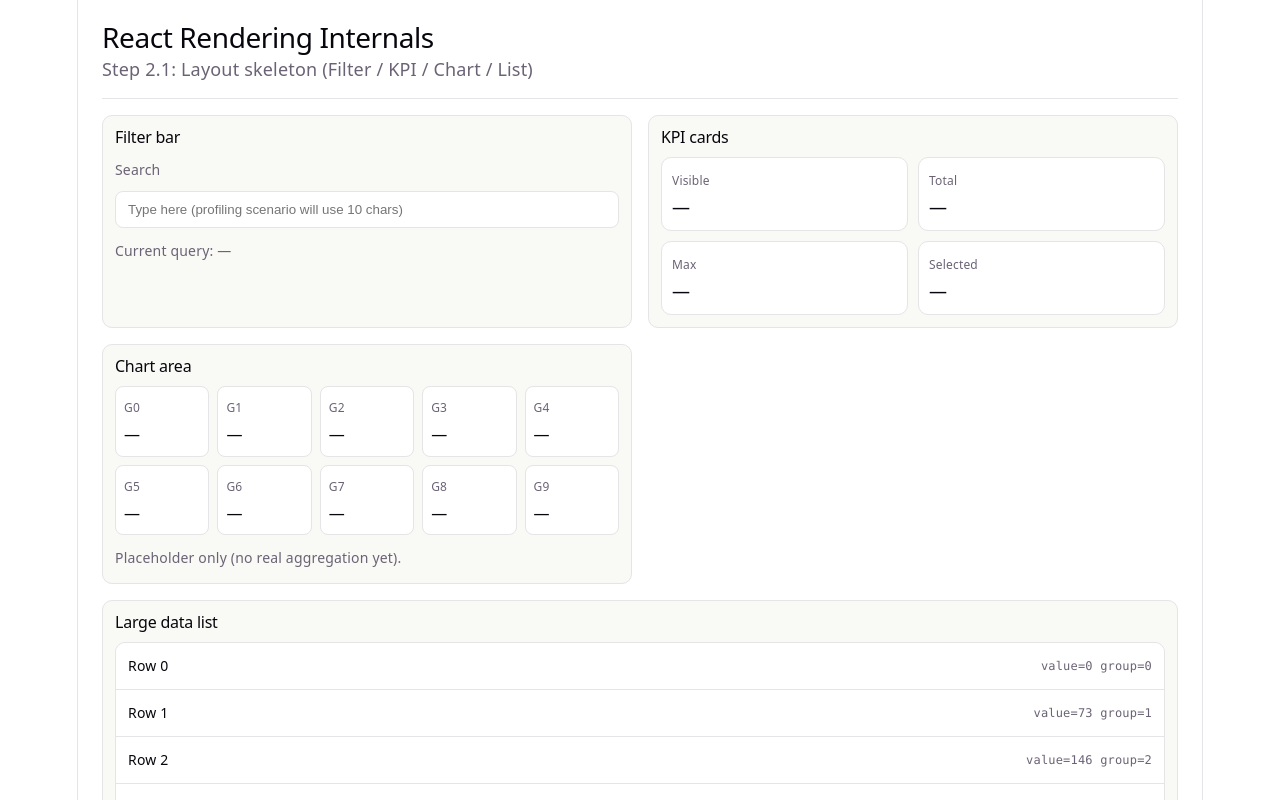
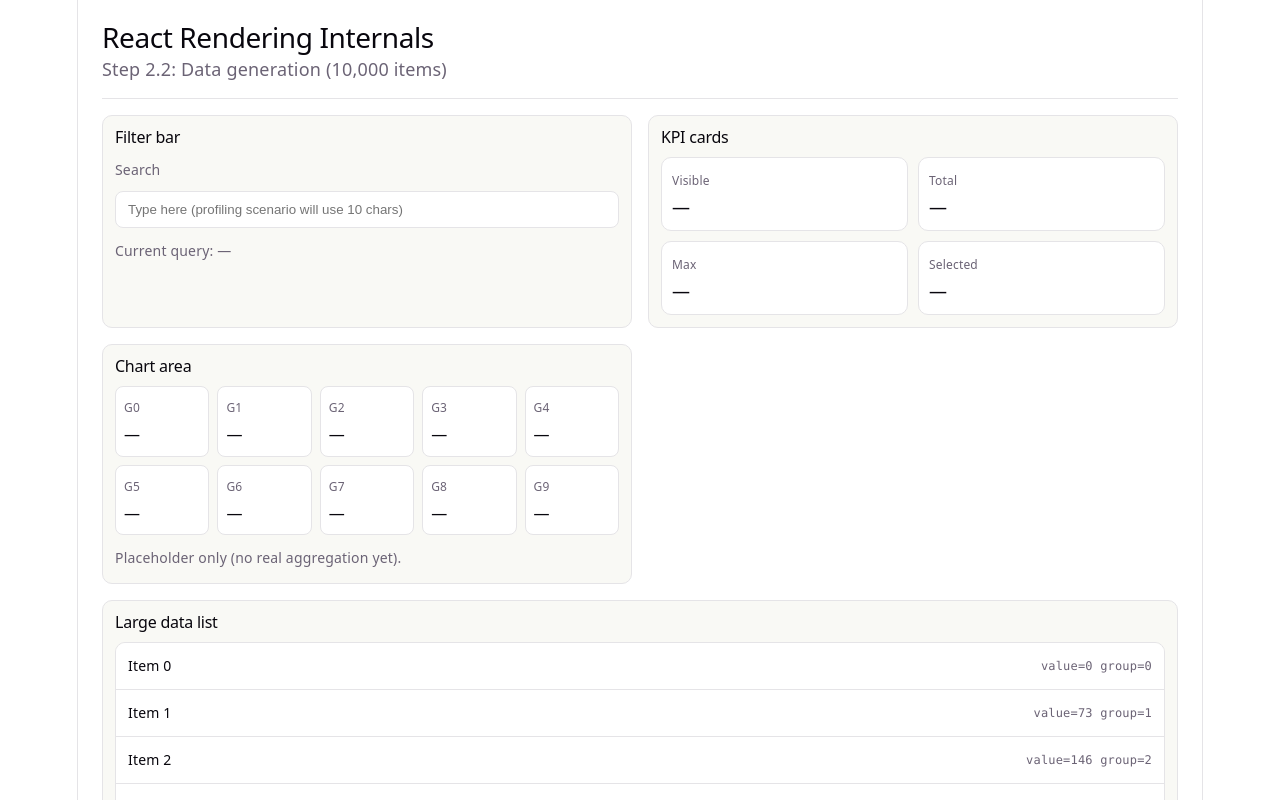
Before and after one commit to Gamze0309/config-driven-analytics-platform, a React (Vite) app in the folder react-rendering-internals/: page / in a window 1280 px wide. Shown: the top 800 px of the page. Built offline with nearby package versions, Linux system fonts and the light colour scheme.

Commit message:
Add data generation

```diff
--- a/react-rendering-internals/src/App.tsx
+++ b/react-rendering-internals/src/App.tsx
@@ -7,31 +7,29 @@
 import { ListPanel } from './components/ListPanel'
 import { PageHeader } from './components/PageHeader'
 import type { RowItem } from './components/types'
+import { ALL_ITEMS } from './data/items'
 
 function App() {
   const [query, setQuery] = useState('')
 
-  const rows = useMemo<RowItem[]>(() => {
-    return Array.from({ length: 50 }, (_, i) => ({
-      id: `placeholder-${i}`,
-      label: `Row ${i}`,
-      value: (i * 73) % 1000,
-      group: i % 10,
-    }))
-  }, [])
+  const rows = useMemo<RowItem[]>(() => ALL_ITEMS, [])
+
+  const visibleRows = rows.filter((row) =>
+    row.label.toLowerCase().includes(query.toLowerCase()),
+  )
 
   return (
     <div className="page">
       <PageHeader
         title="React Rendering Internals"
-        subtitle="Step 2.1: Layout skeleton (Filter / KPI / Chart / List)"
+        subtitle="Step 2.2: Data generation (10,000 items)"
       />
 
       <main className="grid">
         <FilterPanel query={query} onQueryChange={setQuery} />
         <KpiPanel />
         <ChartPanel />
-        <ListPanel rows={rows} />
+        <ListPanel rows={visibleRows} />
       </main>
     </div>
   )
--- a/react-rendering-internals/src/components/ListPanel.tsx
+++ b/react-rendering-internals/src/components/ListPanel.tsx
@@ -18,7 +18,7 @@
           </div>
         ))}
       </div>
-      <p className="hint">Step 2.2 will replace these with 10,000 generated items.</p>
+      <p className="hint">Rendering {rows.length} rows (generated in-memory).</p>
     </section>
   )
 }
--- /dev/null
+++ b/react-rendering-internals/src/data/items.ts
@@ -0,0 +1,12 @@
+import type { RowItem } from '../components/types'
+
+export const ALL_ITEMS: RowItem[] = Array.from({ length: 10_000 }, (_, index) => {
+  const value = (index * 73) % 1000
+  const group = index % 10
+  return {
+    id: `item-${index}`,
+    label: `Item ${index}`,
+    value,
+    group,
+  }
+})
```
